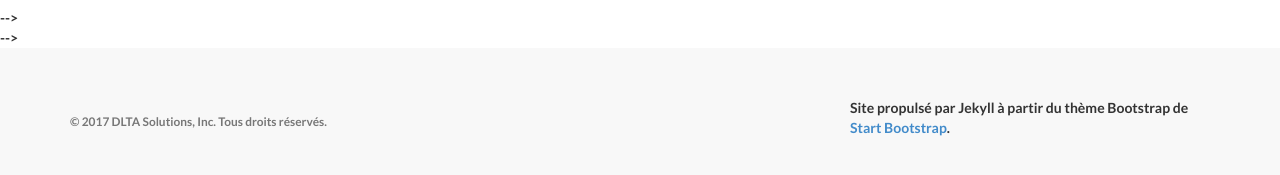
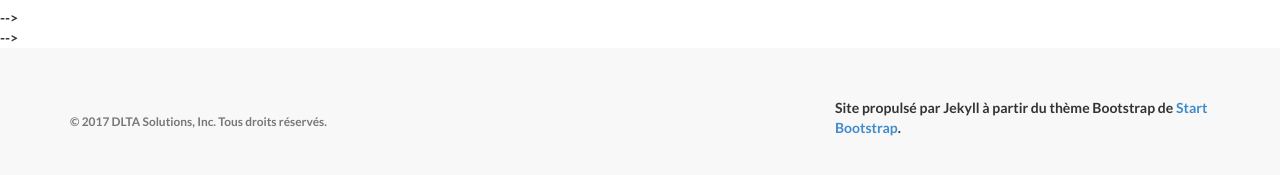
Before and after one commit to dltasolutions/dltasolutions.github.io, a Jekyll site: the page built from index.html, in a window 1280 px wide and 983 px high. Shown: the part 795-970 px from the top of the window. Built offline with Jekyll 4.4.1, drawn with Linux system fonts in a browser that asks for light colours.

Commit message:
Update footer.html

```diff
--- a/_includes/footer.html
+++ b/_includes/footer.html
@@ -24,9 +24,12 @@
                -->
                 <p class="copyright text-muted small">{{ site.copyright }}</p>
             </div>
+            {{ site.credits }}
+            <!--
             <div class="col-md-4">
                 {{ site.credits }}
             </div>
+            -->
         </div>
     </div>
 </footer>
```
